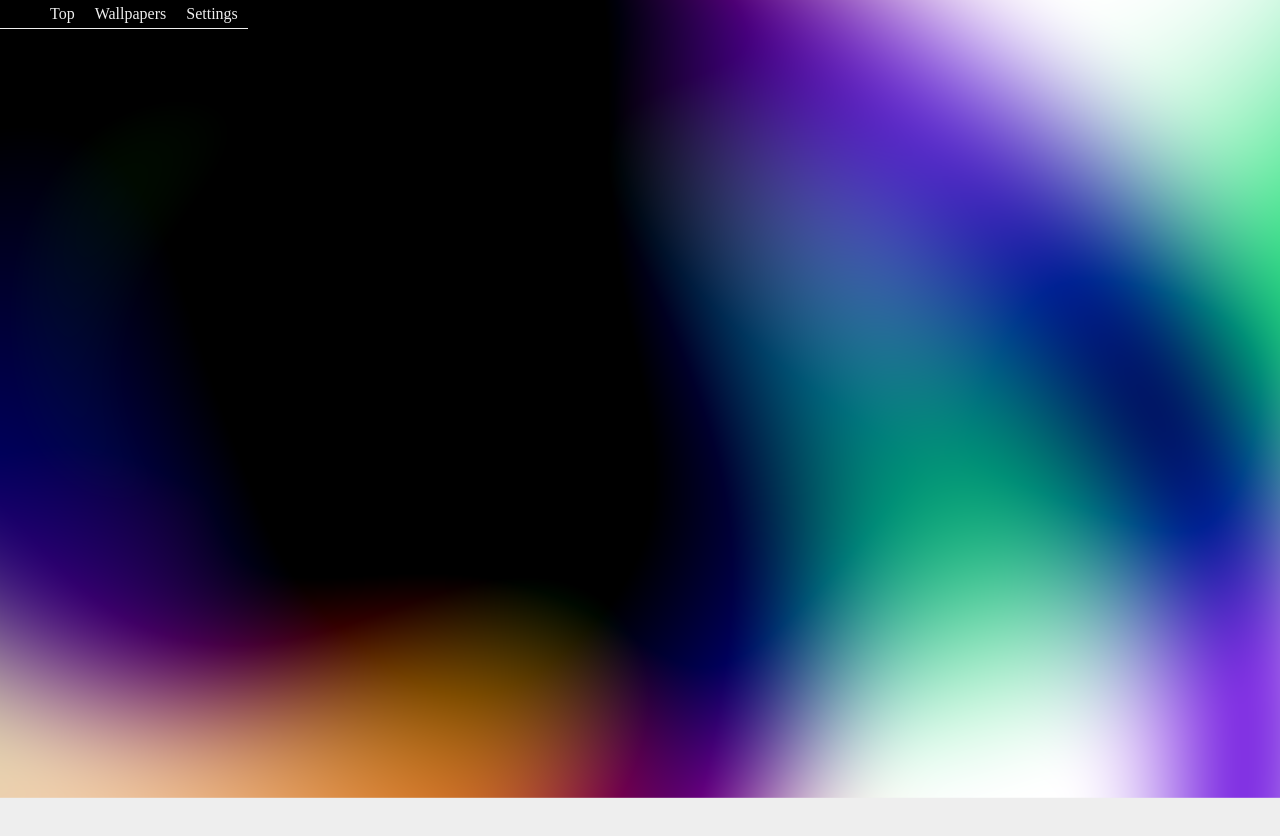
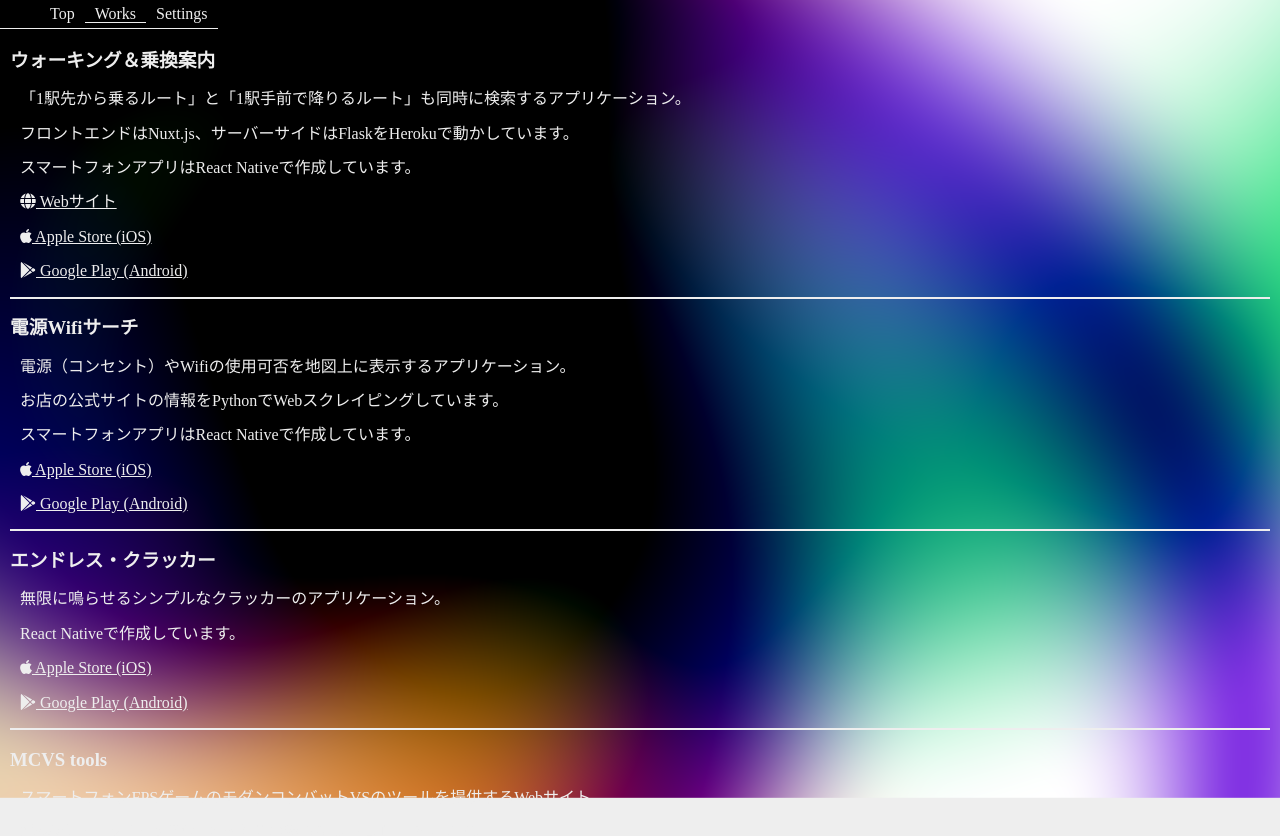
Before and after one commit to nabehide/portfolio_with_audio_effect, a Nuxt app: page /works in a window 1280 px wide. Shown: the top 836 px of the page. Before the commit the page ends 800 px from the top, so only its background shows below. Built offline with nearby package versions, Linux system fonts and the light colour scheme; no server answers.

Commit message:
add works

```diff
--- a/components/Navigation.vue
+++ b/components/Navigation.vue
@@ -3,7 +3,7 @@
     <nav :class="{ 'isColorInverted' : (isColorInverted === true) }">
       <ul>
         <nuxt-link exact to="/" ><li>Top</li></nuxt-link>
-        <nuxt-link to="/wallpaper" ><li>Wallpapers</li></nuxt-link>
+        <nuxt-link to="/works" ><li>Works</li></nuxt-link>
         <nuxt-link to="/settings" ><li>Settings</li></nuxt-link>
       </ul>
     </nav>
--- /dev/null
+++ b/components/works/Cracker.vue
@@ -0,0 +1,25 @@
+<template>
+  <section>
+    <h3>エンドレス・クラッカー</h3>
+    <div class="descriptions">
+      <p>無限に鳴らせるシンプルなクラッカーのアプリケーション。</p>
+      <p>React Nativeで作成しています。</p>
+      <p>
+        <a href="https://itunes.apple.com/jp/app/%E3%82%A8%E3%83%B3%E3%83%89%E3%83%AC%E3%82%B9-%E3%82%AF%E3%83%A9%E3%83%83%E3%82%AB%E3%83%BC/id1445536136?mt=8&ign-mpt=uo%3D4" target="_blank">
+          <font-awesome-icon :icon="['fab', 'apple']" /> Apple Store (iOS)
+        </a>
+      </p>
+      <p>
+        <a href="https://play.google.com/store/apps/details?id=com.cracker" target="_blank">
+          <font-awesome-icon :icon="['fab', 'google-play']" /> Google Play (Android)
+        </a>
+      </p>
+    </div>
+  </section>
+</template>
+
+<style scoped>
+.descriptions {
+  padding: 0px 0px 0px 10px;
+}
+</style>
--- /dev/null
+++ b/components/works/MCVStools.vue
@@ -0,0 +1,21 @@
+<template>
+  <section>
+    <h3>MCVS tools</h3>
+    <div class="descriptions">
+      <p>スマートフォンFPSゲームのモダンコンバットVSのツールを提供するWebサイト。</p>
+      <p>2体のキャラクターが撃ちあった時の勝敗をシミュレートします。</p>
+      <p>フロントエンドはNuxt.jsで作成しています。</p>
+      <p>
+        <a href="https://mcvs-8422c.firebaseapp.com" target="_blank">
+          <font-awesome-icon :icon="['fas', 'globe']" /> Webサイト
+        </a>
+      </p>
+    </div>
+  </section>
+</template>
+
+<style scoped>
+.descriptions {
+  padding: 0px 0px 0px 10px;
+}
+</style>
--- /dev/null
+++ b/components/works/Portfolio.vue
@@ -0,0 +1,19 @@
+<template>
+  <section>
+    <h3>ポートフォリオ（このサイト）</h3>
+    <div class="descriptions">
+      <p>フロントエンドはNuxt.js, THREE.js(WebGL, GLSL)で作成しています。</p>
+      <p>
+        <a href="https://nabehide.github.io" target="_blank">
+          <font-awesome-icon :icon="['fas', 'globe']" /> Webサイト
+        </a>
+      </p>
+    </div>
+  </section>
+</template>
+
+<style scoped>
+.descriptions {
+  padding: 0px 0px 0px 10px;
+}
+</style>
--- /dev/null
+++ b/components/works/TapAndWifi.vue
@@ -0,0 +1,26 @@
+<template>
+  <section>
+    <h3>電源Wifiサーチ</h3>
+    <div class="descriptions">
+      <p>電源（コンセント）やWifiの使用可否を地図上に表示するアプリケーション。</p>
+      <p>お店の公式サイトの情報をPythonでWebスクレイピングしています。</p>
+      <p>スマートフォンアプリはReact Nativeで作成しています。</p>
+      <p>
+        <a href="https://itunes.apple.com/jp/app/%E9%9B%BB%E6%BA%90wifi%E3%82%B5%E3%83%BC%E3%83%81-%E5%85%AC%E5%BC%8F%E3%82%B5%E3%82%A4%E3%83%88%E3%81%AE%E6%AD%A3%E7%A2%BA%E3%81%AA%E6%83%85%E5%A0%B1%E3%82%92%E6%8E%B2%E8%BC%89/id1448125892?mt=8&ign-mpt=uo%3D4" target="_blank">
+          <font-awesome-icon :icon="['fab', 'apple']" /> Apple Store (iOS)
+        </a>
+      </p>
+      <p>
+        <a href="https://play.google.com/store/apps/details?id=com.tapandwifi" target="_blank">
+          <font-awesome-icon :icon="['fab', 'google-play']" /> Google Play (Android)
+        </a>
+      </p>
+    </div>
+  </section>
+</template>
+
+<style scoped>
+.descriptions {
+  padding: 0px 0px 0px 10px;
+}
+</style>
--- /dev/null
+++ b/components/works/WalkAndRide.vue
@@ -0,0 +1,31 @@
+<template>
+  <section>
+    <h3>ウォーキング＆乗換案内</h3>
+    <div class="descriptions">
+      <p>「1駅先から乗るルート」と「1駅手前で降りるルート」も同時に検索するアプリケーション。</p>
+      <p>フロントエンドはNuxt.js、サーバーサイドはFlaskをHerokuで動かしています。</p>
+      <p>スマートフォンアプリはReact Nativeで作成しています。</p>
+      <p>
+        <a href="http://walkandride.html.xdomain.jp" target="_blank">
+          <font-awesome-icon :icon="['fas', 'globe']" /> Webサイト
+        </a>
+      </p>
+      <p>
+        <a href="https://itunes.apple.com/jp/app/%E6%9C%80%E5%AE%89%E4%B9%97%E3%82%8A%E6%8F%9B%E3%81%88%E6%A1%88%E5%86%85-%E3%82%A6%E3%82%A9%E3%83%BC%E3%82%AD%E3%83%B3%E3%82%B0/id1442101438?mt=8&uo=4" target="_blank">
+          <font-awesome-icon :icon="['fab', 'apple']" /> Apple Store (iOS)
+        </a>
+      </p>
+      <p>
+        <a href="https://play.google.com/store/apps/details?id=com.walk_and_ride" target="_blank">
+          <font-awesome-icon :icon="['fab', 'google-play']" /> Google Play (Android)
+        </a>
+      </p>
+    </div>
+  </section>
+</template>
+
+<style scoped>
+.descriptions {
+  padding: 0px 0px 0px 10px;
+}
+</style>
--- a/package.json
+++ b/package.json
@@ -19,6 +19,7 @@
     "@fortawesome/fontawesome": "^1.1.8",
     "@fortawesome/fontawesome-svg-core": "^1.2.12",
     "@fortawesome/free-brands-svg-icons": "^5.6.3",
+    "@fortawesome/free-solid-svg-icons": "^5.6.3",
     "@fortawesome/vue-fontawesome": "^0.1.4",
     "@nuxtjs/google-analytics": "^2.0.2",
     "dat.gui": "^0.7.3",
--- /dev/null
+++ b/pages/works.vue
@@ -0,0 +1,48 @@
+<template>
+  <div id="worksContainer" :class="{'isColorInverted': isColorInverted}">
+    <WalkAndRide />
+    <div class="separator"/>
+    <TapAndWifi />
+    <div class="separator"/>
+    <Cracker />
+    <div class="separator"/>
+    <MCVStools />
+    <div class="separator"/>
+    <Portfolio />
+  </div>
+</template>
+
+<script>
+import Cracker from '~/components/works/Cracker'
+import MCVStools from '~/components/works/MCVStools'
+import Portfolio from '~/components/works/Portfolio'
+import TapAndWifi from '~/components/works/TapAndWifi'
+import WalkAndRide from '~/components/works/WalkAndRide'
+export default {
+  components: {
+    Cracker,
+    MCVStools,
+    Portfolio,
+    TapAndWifi,
+    WalkAndRide,
+  },
+  computed: {
+    isColorInverted () { return this.$store.state.parameters.invertColor.isColorInverted.isColorInverted }
+  },
+}
+</script>
+
+<style scoped lang="scss">
+#worksContainer {
+  margin: 50px 5px 0px 5px;
+}
+
+.separator {
+  border: solid thin #111;
+}
+.isColorInverted {
+  .separator {
+    border: solid thin #eee;
+  }
+}
+</style>
```
Also changed, not shown: plugins/font-awesome.js (+10 -0 lines), 14 other files (tests, documents, lock files or other folders).
